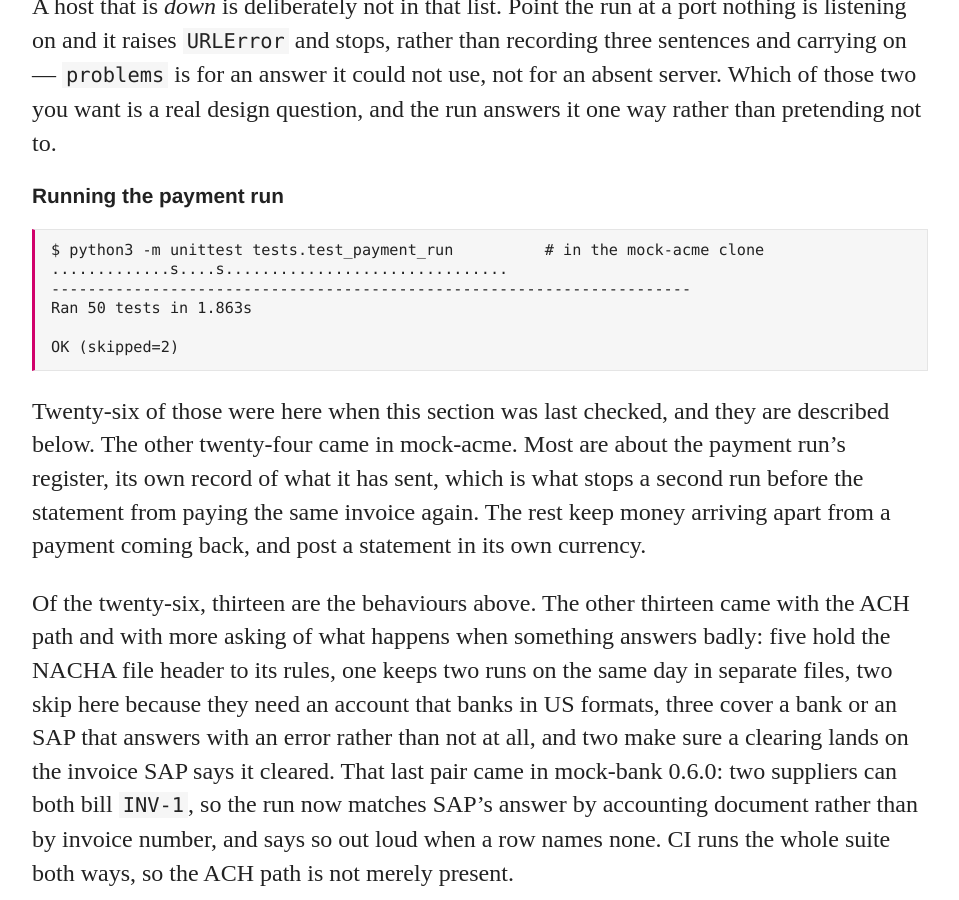
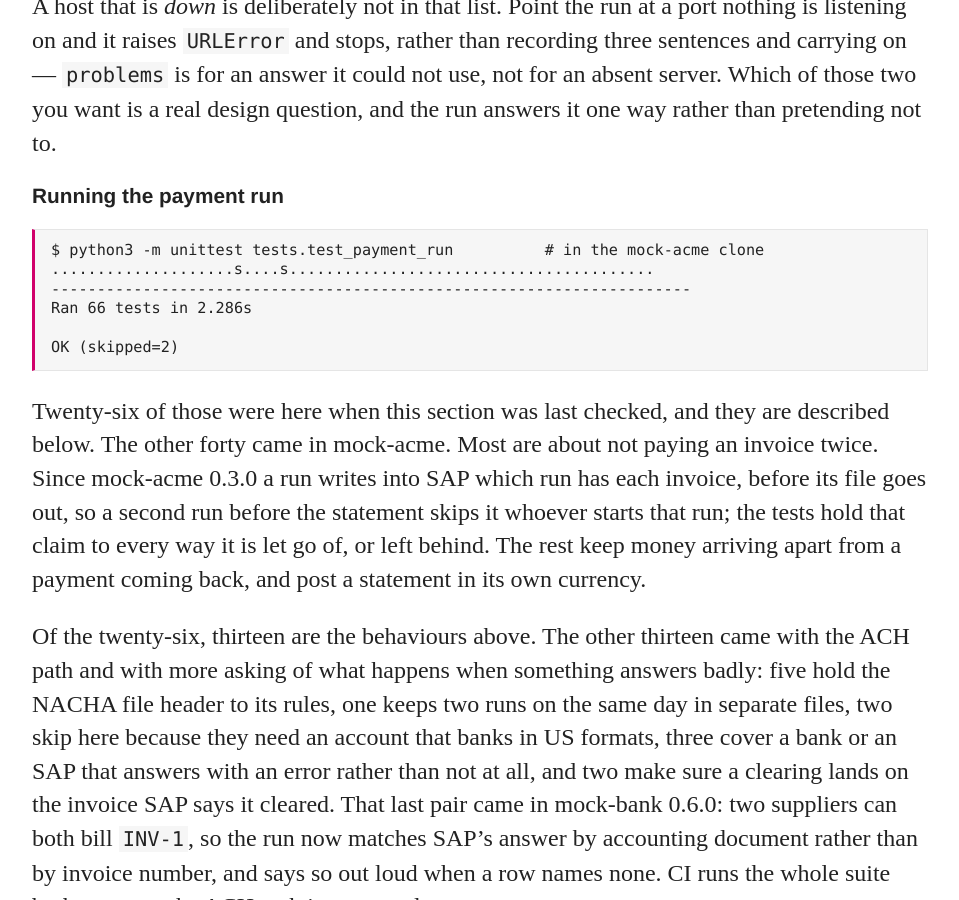
Before and after one commit to rseufert/rseufert.github.io, a Jekyll site: the page built from _posts/2026-09-24-testing-an-sap-to-edi-integration.md, in a window 1280 px wide and 900 px high, scrolled down 12679 px. Shown: the whole window, without its empty margins (160-1119 px from the left). Built offline with Jekyll 4.4.1, drawn with Linux system fonts in a browser that asks for light colours; some of the changed text lies outside the part shown.

Commit message:
mock-sap 0.19.0, mock-bank 0.8.0, mock-acme 0.3.0, and acme-treasury's third film
- acme-treasury 0.3.0: treasury_late added from its index, after the plan film,
  with a feature for plans that allow for late customers.
- mock-sap 0.19.0: a feature for an open item that says which payment run has
  it, and for a credit line that has to say RET or RCV.
- mock-bank 0.8.0: a statement issued for a day that ends by itself, and a
  payment rejected when its account closes before it settles. The payment run
  is sixty-six tests now.
- mock-acme 0.3.0 writes its claim in SAP before a file goes, so the examples
  page and both posts say SAP holds what the run's register used to. The
  09-24 run block is a real run of 66 tests; both posts gain a checked note.

Co-Authored-By: Claude Opus 5.5 <noreply@anthropic.com>
Claude-Session: https://claude.ai/code/session_015RDTBgG3oYVSZTAaz1gNwq

````diff
--- a/_posts/2026-09-24-testing-an-sap-to-edi-integration.md
+++ b/_posts/2026-09-24-testing-an-sap-to-edi-integration.md
@@ -452,19 +452,20 @@ design question, and the run answers it one way rather than pretending not to.
 
 ```bash
 $ python3 -m unittest tests.test_payment_run          # in the mock-acme clone
-.............s....s...............................
+....................s....s........................................
 ----------------------------------------------------------------------
-Ran 50 tests in 1.863s
+Ran 66 tests in 2.286s
 
 OK (skipped=2)
 ```
 
 Twenty-six of those were here when this section was last checked, and they are
-described below. The other twenty-four came in mock-acme. Most are about the
-payment run's register, its own record of what it has sent, which is what stops
-a second run before the statement from paying the same invoice again. The rest
-keep money arriving apart from a payment coming back, and post a statement in
-its own currency.
+described below. The other forty came in mock-acme. Most are about not paying an
+invoice twice. Since mock-acme 0.3.0 a run writes into SAP which run has each
+invoice, before its file goes out, so a second run before the statement skips it
+whoever starts that run; the tests hold that claim to every way it is let go of,
+or left behind. The rest keep money arriving apart from a payment coming back,
+and post a statement in its own currency.
 
 Of the twenty-six, thirteen are the behaviours above. The other thirteen came with the ACH
 path and with more asking of what happens when something answers badly: five
@@ -552,3 +553,5 @@ which is the only kind of check worth recording.
 *Updated 5 October 2026: the examples have moved. Every integration in this post now lives in [mock-acme](https://github.com/rseufert/mock-acme), ACME's middleware as one package, and the mocks removed their copies the same day: `po_bridge` from mock-edi, `invoice_check` from mock-sap, and `pay_invoices`, `payment_run` and `procure_to_pay` from mock-bank, whose 0.7.0 wheel is the last to carry them as `mockbank.examples`. The links, the run commands and the copies under [/examples/](/examples/) now follow mock-acme, and its tests start the three mocks themselves. Run against mock-sap 0.18.0, mock-edi 0.7.0 and mock-bank 0.7.0 from mock-acme at `5f2ee3d`, `po_bridge` and `invoice_check` are **45 tests, OK**, with all sixteen above among them, and the payment run is **50**, two skipped, with all twenty-six among them.*
 
 *The new tests found real bugs. An order for 2.5 was sent to the supplier as 2, because the 850 wrote the quantity with `%d`. The supplier then confirmed, shipped and billed 2, and every document agreed with every other. The block in [Part one](#part-one-orders-out-confirmations-in) now shows the fix. An invoice carrying sales tax was blocked as not adding up, so the total check above now adds the tax in. An invoice for more than was ordered was posted in full when the ship notice agreed with it, because the match never compared it with the order. And a second payment run before the statement paid the same invoice again, because SAP has nothing between open and cleared; the run now keeps a register of what it has sent.*
+
+*Checked again on 7 October 2026 against [mock-sap 0.19.0](https://pypi.org/project/mock-sap/0.19.0/), mock-edi 0.7.0 and [mock-bank 0.8.0](https://pypi.org/project/mock-bank/0.8.0/), from mock-acme 0.3.0: the bridge and the invoice check are still **45 tests, OK**, and the payment run is **66**, two skipped. mock-sap 0.19.0 lets an open item say which payment run has it, and mock-acme 0.3.0 writes that claim before a file goes out, so [Running the payment run](#running-the-payment-run) now says SAP holds it rather than the run's own register. 0.19.0 also has a credit line on a statement say whether it is a payment coming back or money arriving; mock-acme already wrote that, so nothing in this post changes for it.*
--- a/acme-treasury/index.html
+++ b/acme-treasury/index.html
@@ -29,10 +29,15 @@ mock-bank  ──camt.053──▶  the same figure, or the test fails</code></p
 			<li><strong>The calendar is the bank's.</strong> After the cutoff, today's run settles tomorrow, and nothing settles on a weekend or a holiday on the bank's list. A payment the bank will return comes back on its day, and is owed again.</li>
 			<li><strong>It says where it will be wrong.</strong> A supplier closed their account last week and SAP does not know, so Monday's forecast expects to pay an invoice the bank then refuses. Monday is out by that invoice, and Tuesday's forecast lists it with the bank's reason. The film above is that week.</li>
 			<li><strong>A payment schedule for when the line dips.</strong> <code>plan</code> is a small mixed-integer program, written in <a href="https://jump.dev">JuMP</a> and solved by <a href="https://highs.dev">HiGHS</a>: which invoices to hold, and until which business day, so that no day closes under a floor, holding as little as it can for as short a time as it can. <code>plan --apply</code> makes it happen as a user would, with a payment block in SAP on each held invoice, lifted on the morning it should be paid. It lifts only its own blocks.</li>
+			<li><strong>Customers may be late.</strong> A plan that trusts the due dates lifts its block the day a customer's money is due, and if the money comes a day later the account closes under the floor all the same. <code>--customers-late-up-to N</code> holds one plan to the floor for every lateness up to N business days, and <code>--late-customers K</code> allows for at most K customers late at once, each on their own, rather than all of them together. The output says what the caution costs. The last film below is one week played both ways.</li>
 		</ul>
 		<figure class="film">
 			<a class="play" href="/blog/treasury_plan.gif" title="play the film"><img src="/blog/treasury_plan.png" width="800" height="450" loading="lazy" alt="acme-treasury forecasts the closing balance of ACME's account for eight business days against a floor of 10,000.00. The forecast is under the floor on Monday the 12th, at -16,450.00, in red: an invoice is due a day before a customer's money arrives. Its payment schedule holds that invoice, INV-E for 61,450.00, until Tuesday the 13th by setting a payment block in mock-sap, and the line is drawn again without the dip. All eight of mock-bank's statements then close where the plan said, none under the floor and the lowest at 26,050.00. On the 13th the block is lifted and the invoice is paid, one day late. The payments were made by mock-acme's payment run, and the capture script set up the invoices, paid in the customer's money on the 13th and moved both clocks."></a>
 			<figcaption>an overdraft forecast, and one invoice held a day to avoid it <span>drawn by acme-treasury from a real run</span></figcaption>
+		</figure>
+		<figure class="film">
+			<a class="play" href="/blog/treasury_late.gif" title="play the film"><img src="/blog/treasury_late.png" width="800" height="450" loading="lazy" alt="One week is played twice against mock-sap and mock-bank, with a floor of 10,000.00 under ACME's account and a customer who pays 42,500.00 on Wednesday the 14th, a day after it is due. In the first, acme-treasury's payment schedule trusts the due date: it holds an invoice, INV-E for 61,450.00, until Tuesday the 13th, lifts the block that morning, and the bank's statement for that day closes at -16,450.00, in red, 42,500.00 off the plan and under the floor. In the second the plan is asked to allow for customers a business day late, and holds the invoice until the 14th. All nine statements close where that plan said, none under the floor, and the invoice is paid two days late. The last line says the caution cost one invoice-day. The payments were made by mock-acme's payment run, and the capture script set up the invoices, paid in the customer's money on the 14th and moved both clocks."></a>
+			<figcaption>a customer pays a day late: the plan that trusted them, and the one that did not <span>drawn by acme-treasury from a real run</span></figcaption>
 		</figure>
 <pre><code>pip install mock-sap mock-bank mock-acme
 git clone https://github.com/rseufert/acme-treasury &amp;&amp; cd acme-treasury
--- a/examples/index.html
+++ b/examples/index.html
@@ -101,7 +101,7 @@ reconcile:  SAP  ◀──  FINSTA01  ◀──  camt.053  ◀──  bank
 			<li><strong>Accepted is not paid.</strong> A payment made after Friday's 15:00 cutoff settles on Monday. Friday's statement clears nothing, Monday's clears everything, and an integration that cleared on the acknowledgment reported cash it still had.</li>
 			<li><strong>A returned payment and an invoice nobody paid are both <em>open</em> in SAP.</strong> One flag separates them: <code>ClearingIsReversed</code>. Without it you either pay the returned invoice twice or never chase it.</li>
 			<li><strong>A statement that doesn't add up stops one payment, not the run.</strong> The arithmetic is checked before anything reaches SAP; the missing payment goes unreconciled and stays open. When two payments would equally explain the gap, both are named.</li>
-			<li><strong>A second run before the statement does not pay again.</strong> SAP has nothing between open and cleared, so an invoice already sent to the bank still looks open to the next run. The run keeps its own register of what it sent, written before the file goes out, and lets an item go when the bank refuses it or SAP clears it. Kept in a file, it survives a restart; two installations with two registers would still pay twice.</li>
+			<li><strong>A second run before the statement does not pay again.</strong> SAP used to have nothing between open and cleared, so an invoice already sent to the bank still looked open to the next run. Since mock-sap 0.19.0 an open item can say which payment run has it: before the file goes out, the run writes its identification and date on each item, as <code>PaymentRunID</code> and <code>PaymentRunDate</code>, and any other run, on any machine, skips the item and names the run that has it. SAP lets go when a statement clears the item or a returned payment reopens it; the run lets go when the bank refuses the payment. The run used to keep its own register of what it sent, and two installations kept two; a register is optional now.</li>
 			<li><strong>A blocked invoice is never selected,</strong> and the selection asks SAP to leave blocked and cleared items out rather than filtering them afterwards.</li>
 			<li><strong>Anything either side did that the run couldn't use is said in words.</strong> <code>run.problems</code> is neither raised nor swallowed - a bank that answers with an error is three sentences, not silence. A host that is <em>down</em> raises and stops the run instead - a deliberate difference, not an oversight.</li>
 		</ul>
--- a/mock-bank/index.html
+++ b/mock-bank/index.html
@@ -31,11 +31,11 @@ image: /blog/bank_four_payments_film.png
 			<li><strong>Two formats, and the mock does not care which door.</strong> A <code>pain.001</code> or a 94-column NACHA file, over <code>POST /payments</code> or dropped in a folder, goes through the same decisions. An account whose <code>format</code> is <code>nacha</code> gets a plain-text acknowledgement where an ISO 20022 account gets a <code>pain.002</code>, an R-coded return file where it gets a <code>pacs.004</code>, and a BAI2 statement where it gets a <code>camt.053</code>.</li>
 			<li><strong>Money can arrive, not just leave.</strong> <code>POST /_mock/credits</code> lands a customer's payment in an account on its value date, or the next business day for a weekend, a holiday or a missed cutoff. It is reported like everything else: a <code>camt.054</code> as it books and an entry on the day's <code>camt.053</code>, which still reconciles - the payer as <code>Dbtr</code>, the note in <code>RmtInf/Ustrd</code>, and the invoice reference in <code>Strd</code> apart from it, because a bank that reformats remittance is the reason cash application is hard. A short payment, one that names no invoice, one that settles several, and a reference split across lines are each one request away.</li>
 			<li><strong>Direct debits, as well as payments.</strong> A <code>pain.008</code>, or a NACHA file of debit entries, collects from customers: the bank answers it as it answers a payment file, credits the account on the settlement date, and reports the money like any other that arrives. The customer's bank can refuse a collection before it settles or send it back after, as a <code>pacs.004</code> or an R-coded return file - <code>MD01</code> or <code>R10</code> for a mandate the customer says they never gave. A customer whose account is at the same bank decides for itself: closed, or without the money, and the collection is rejected.</li>
-			<li><strong>The failures, not just the happy path.</strong> An account that rejects for <code>AC04</code>, one with no money, a bank identifier that is not the bank, a duplicate file, a statement with one payment missing, and a payment that settles and then comes back days later. The three behaviours the bank rejects for have NACHA twins: <code>AM04</code> is <code>R01</code>, <code>AC04</code> is <code>R02</code>, <code>RC01</code> is <code>R03</code>.</li>
-			<li><strong>Nothing sleeps.</strong> Settlement dates, the 15:00 cutoff, weekends and holidays run on a bank clock that <code>POST /_mock/advance</code> moves. A three-day return is a line in a test, not a three-day wait. And you need not wait for the day to end either: <code>POST /_mock/accounts/&lt;id&gt;/report</code> writes a <code>camt.052</code> for the account as it stands now, which a reconciler can compare against the day's statement to find the entry a <code>statement-gap</code> leaves out.</li>
+			<li><strong>The failures, not just the happy path.</strong> An account that rejects for <code>AC04</code>, one with no money, a bank identifier that is not the bank, a duplicate file, a statement with one payment missing, a payment that settles and then comes back days later, and an account that closes between the day a payment is accepted and the day it settles, so the payment is rejected rather than booked. The three behaviours the bank rejects for have NACHA twins: <code>AM04</code> is <code>R01</code>, <code>AC04</code> is <code>R02</code>, <code>RC01</code> is <code>R03</code>.</li>
+			<li><strong>Nothing sleeps.</strong> Settlement dates, the 15:00 cutoff, weekends and holidays run on a bank clock that <code>POST /_mock/advance</code> moves. A three-day return is a line in a test, not a three-day wait. A mock left running over midnight issues that day's statement itself, the next time anything asks. And you need not wait for the day to end either: <code>POST /_mock/accounts/&lt;id&gt;/report</code> writes a <code>camt.052</code> for the account as it stands now, which a reconciler can compare against the day's statement to find the entry a <code>statement-gap</code> leaves out.</li>
 			<li><strong>Two doors, one pipeline.</strong> Most bank connections are two directories on an SFTP host rather than an endpoint, so a file dropped in <code>--drop-dir</code> goes through the same decisions as <code>POST /payments</code> and lands in <code>processed/</code> or <code>failed/</code> with the answer written beside it.</li>
 			<li><strong>Its own output is checked against somebody else's files.</strong> Every ISO 20022 message is validated against schemas fetched from pinned commits, and the NACHA and BAI2 readers are held to files from <a href="https://github.com/moov-io">moov-io</a> - because a reader and a writer built from one declaration agree with each other even when both are wrong. That is how the mock found it was counting a returned debit as a credit, and that its BAI2 reader could not open a real bank's file.</li>
-			<li><strong>Worked end to end with the other mocks.</strong> <code>payment_run</code> does what SAP's <code>F110</code> does: select the open items that are due from <a href="https://github.com/rseufert/mock-sap">mock-sap</a>, pay them in one file, and post each statement back so SAP clears what was paid and reopens what came back. It lives in <a href="https://github.com/rseufert/mock-acme">mock-acme</a> now, with fifty tests run in its CI against the released mocks - twice, once over ISO 20022 and once over ACH, because the same run has to survive both.</li>
+			<li><strong>Worked end to end with the other mocks.</strong> <code>payment_run</code> does what SAP's <code>F110</code> does: select the open items that are due from <a href="https://github.com/rseufert/mock-sap">mock-sap</a>, pay them in one file, and post each statement back so SAP clears what was paid and reopens what came back. It lives in <a href="https://github.com/rseufert/mock-acme">mock-acme</a> now, with sixty-six tests run in its CI against the released mocks - twice, once over ISO 20022 and once over ACH, because the same run has to survive both.</li>
 		</ul>
 		<figure class="film">
 			<a class="play" href="/blog/bank_returned_film.gif" title="play the film"><img src="/blog/bank_returned_film.png" width="800" height="450" loading="lazy" alt="ACME pays one invoice of EUR 1250.00 through mock-bank; it is accepted, and the bank's own queue says a debit notification is due on Friday, which the film shows as a promise. On Friday the payment is booked and debited, and the queue then holds two more promises, a camt.054 and a pacs.004 due the next Wednesday. The capture script advances the bank's clock a day at a time: Saturday and Sunday are not business days, and no message about the payment arrives on Monday or Tuesday. On Wednesday the pacs.004 returns the payment with reason AC04 and the camt.054 credits the money back, each keeping its promise. The script had set ACME's account to have payments returned three business days later with AC04, one of the mock's behaviours."></a>
--- a/mock-sap/index.html
+++ b/mock-sap/index.html
@@ -20,6 +20,7 @@ image: /blog/sap_invoices.png
 			<li><strong>V2 and V4 over the same rows.</strong> <code>$apply</code> aggregation, delta tokens, Fiori UI annotations, and OAuth 2.0 token flows a client can expire and refresh.</li>
 			<li><strong>Both sides of the document chain.</strong> A sales order becomes a delivery, an invoice and money owed to you; an inbound <code>INVOIC</code> becomes a supplier invoice and money owed <em>by</em> you - an open item a payment run selects with one <code>$filter</code>, and the supplier's IBAN to pay it into. Post the bank's <code>FINSTA01</code> statement back and the invoices it paid are cleared; a returned payment reopens one, and every line the statement cannot place is reported rather than guessed at.</li>
 			<li><strong>Posting is remembered, not just answered.</strong> A posted <code>DELVRY</code>, <code>INVOIC</code> or <code>FINSTA01</code> keeps what it decided: which sales orders a delivery moved, the supplier invoice and accounting document an invoice created, which invoices a statement cleared and why it refused a line. Read the IDoc back and you get the same answer the POST gave, so a client that dropped the response can still find out; <code>/_mock/idocs?settled=</code> asks from the invoice's side, which is the question an integration actually has: what settled this one?</li>
+			<li><strong>An invoice is not paid twice behind your back.</strong> An open item says which payment run has it in flight, as <code>PaymentRunID</code> and <code>PaymentRunDate</code>, so a second run started before the statement comes back can leave it alone. And a credit line on a <code>FINSTA01</code> has to say what it is: <code>RET</code> for a payment of ours coming back, <code>RCV</code> for money arriving. A credit that says neither reverses nothing and is listed as unprocessed with the reason, because either guess is wrong somewhere: <code>RET</code> pays an invoice twice, and <code>RCV</code> hides a payment that came back.</li>
 			<li><strong>A supplier can be told what was paid.</strong> Generate a <code>REMADV</code> from a payment document and you get a <code>PEXR2002</code> naming every invoice that payment settled, with the number the supplier quotes and what came off it, and a total that is the sum of those rows. A statement that pays several invoices for one supplier posts one payment covering all of them, the way a payment run does, which is what makes the advice worth sending.</li>
 			<li><strong>Deterministic demo data.</strong> Business partners, products, sales and purchase orders, the same every run for a given seed.</li>
 			<li><strong>Failure on demand.</strong> Latency, 500s, locked documents, expired CSRF tokens - and the two that answer <em>success</em> and mean no: an inbound IDoc SAP accepts and then declines to post, and a BAPI that returns HTTP 200 with <code>TYPE E</code> in <code>RETURN</code> for a valid call. Both look like success from the sending side, which is why they are the ones worth testing against.</li>
````
Also changed, not shown: _posts/2026-10-02-one-purchase-across-three-mocks.md (+3 -1 lines), blog/treasury_late.gif (added), blog/treasury_late.png (added).
